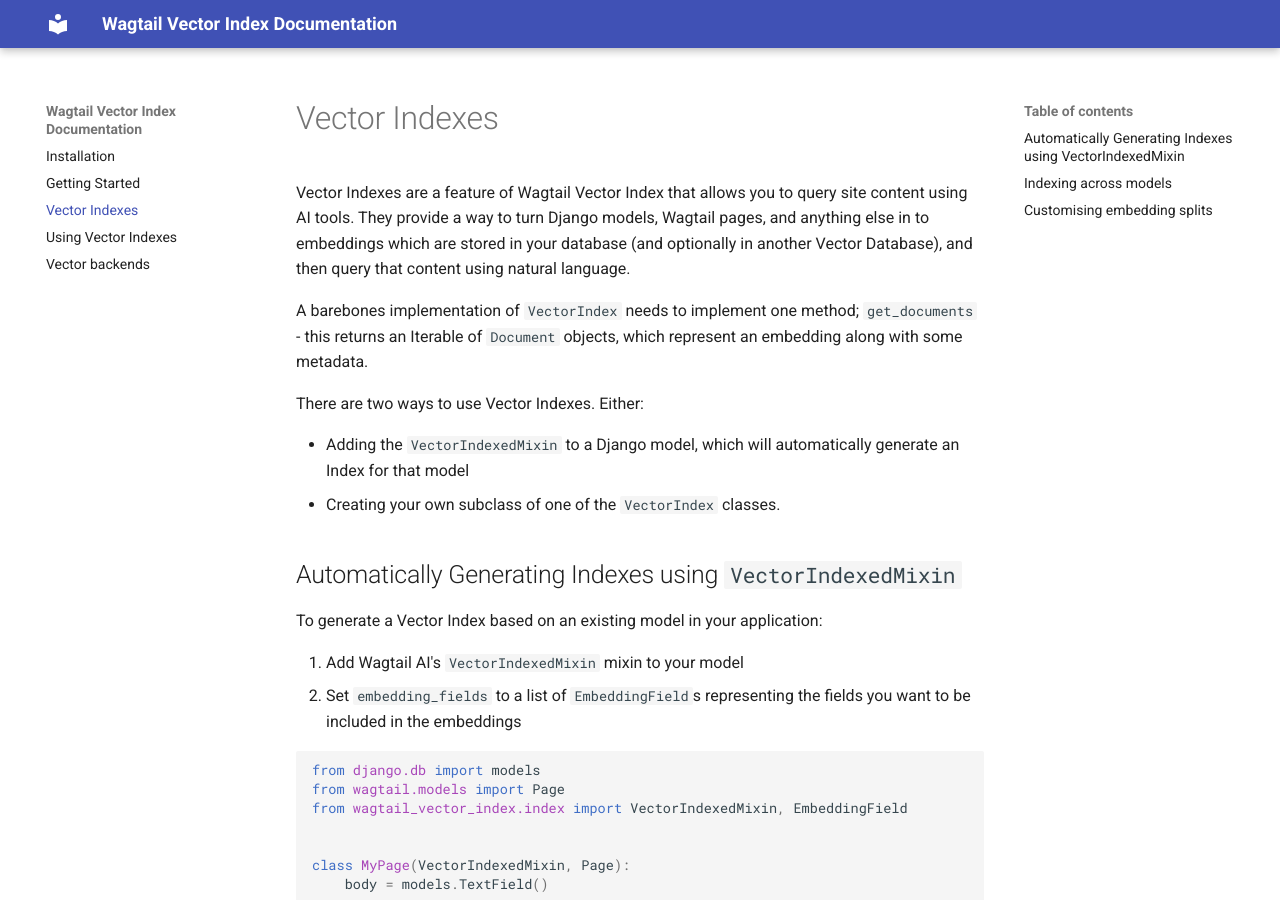
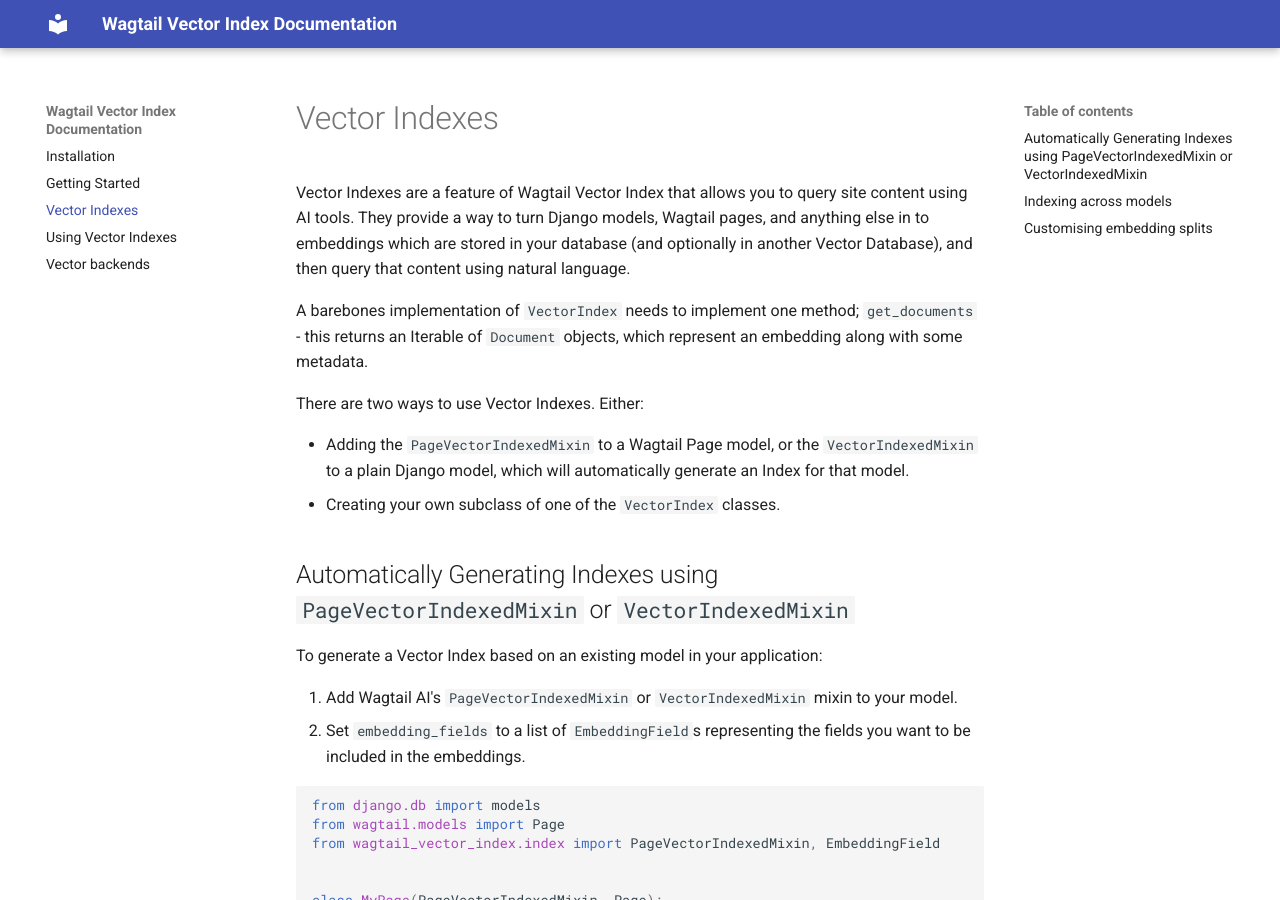
Before and after one commit to wagtail/wagtail-vector-index, an MkDocs documentation site: the page built from docs/indexes.md, in a window 1280 px wide and 900 px high. Built offline with MkDocs 1.6.1 and Material for MkDocs 9.7.7, drawn with Linux system fonts in a browser that asks for light colours.

Commit message:
Create the `PageVectorIndexedMixin` class
It's an explicit way to include Wagtail-specific behaviour (i.e. use of
`PageVectorIndex` instead of `ModelVectorIndex`) when defining a Page
model. This also helps with type annotations for the return value of
the `get_vector_index()` method.

````diff
--- a/docs/indexes.md
+++ b/docs/indexes.md
@@ -6,23 +6,23 @@
 
 There are two ways to use Vector Indexes. Either:
 
--   Adding the `VectorIndexedMixin` to a Django model, which will automatically generate an Index for that model
+-   Adding the `PageVectorIndexedMixin` to a Wagtail Page model, or the `VectorIndexedMixin` to a plain Django model, which will automatically generate an Index for that model.
 -   Creating your own subclass of one of the `VectorIndex` classes.
 
-## Automatically Generating Indexes using `VectorIndexedMixin`
+## Automatically Generating Indexes using `PageVectorIndexedMixin` or `VectorIndexedMixin`
 
 To generate a Vector Index based on an existing model in your application:
 
-1. Add Wagtail AI's `VectorIndexedMixin` mixin to your model
-2. Set `embedding_fields` to a list of `EmbeddingField`s representing the fields you want to be included in the embeddings
+1. Add Wagtail AI's `PageVectorIndexedMixin` or `VectorIndexedMixin` mixin to your model.
+2. Set `embedding_fields` to a list of `EmbeddingField`s representing the fields you want to be included in the embeddings.
 
 ```python
 from django.db import models
 from wagtail.models import Page
-from wagtail_vector_index.index import VectorIndexedMixin, EmbeddingField
+from wagtail_vector_index.index import PageVectorIndexedMixin, EmbeddingField
 
 
-class MyPage(VectorIndexedMixin, Page):
+class MyPage(PageVectorIndexedMixin, Page):
     body = models.TextField()
 
     embedding_fields = [EmbeddingField("title"), EmbeddingField("body")]
````
Also changed, not shown: docs/quick-start.md (+4 -4 lines), 2 other files.
